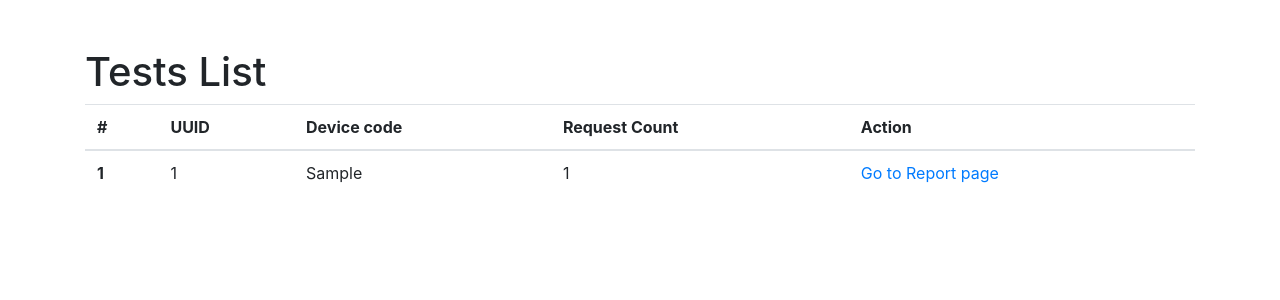
After one commit to SiyuQian/Stress-recognition-project, a Django app: page /tests in a window 1280 px wide. The commit adds this page. Shown: the top 300 px of the page. Run offline with Django 3.2, Linux system fonts and the light colour scheme; tables that the repository leaves empty hold one stand-in row (values such as "Sample post"); parts of the project's set-up code (start-up, migrations or seed data) failed here and were passed over; some libraries are stand-ins or nearby versions.

Commit message:
Add list page to list all the tests

```diff
--- /dev/null
+++ b/server/web/demoapp/templates/list.html
@@ -0,0 +1,28 @@
+{% load static %}
+<link rel="stylesheet" href="https://maxcdn.bootstrapcdn.com/bootstrap/4.0.0/css/bootstrap.min.css" integrity="sha384-Gn5384xqQ1aoWXA+058RXPxPg6fy4IWvTNh0E263XmFcJlSAwiGgFAW/dAiS6JXm" crossorigin="anonymous">
+
+<div class="container pt-5">
+    <h1>Tests List</h1>
+    <table class="table">
+        <thead>
+            <tr>
+            <th scope="col">#</th>
+            <th scope="col">UUID</th>
+            <th scope="col">Device code</th>
+            <th scope="col">Request Count</th>
+            <th scope="col">Action</th>
+            </tr>
+        </thead>
+        <tbody>
+            {% for request in requests %}
+                <tr>
+                    <th scope="row">{{ forloop.counter }}</th>
+                    <td>{{ request.uuid }}</td>
+                    <td>{{ request.device }}</td>
+                    <td>{{ request.dcount }}</td>
+                    <td><a target="_blank" href="/report?uuid={{ request.uuid }}&device_code={{ request.device }}">Go to Report page</a></td>
+                </tr>
+            {% endfor %}
+        </tbody>
+    </table>
+</div>
--- a/server/web/demoapp/templates/report.html
+++ b/server/web/demoapp/templates/report.html
@@ -131,7 +131,7 @@
           borderWidth: 2,
           radius: 5,
           display: true,
-          backgroundColor: 'rgba(255, 99, 132, 0.25)'
+          backgroundColor: 'rgba(255, 99, 132, 0.8)'
         };
 
         annotations.push(annotat);
@@ -147,7 +147,7 @@
           borderWidth: 1,
           radius: 5,
           display: true,
-          backgroundColor: 'rgb(216, 215, 250)'
+          backgroundColor: 'rgb(216, 215, 250, 0.8)'
         };
 
         annotations.push(annotat);
@@ -199,7 +199,7 @@
 
                 // grid line settings
                 grid: {
-                drawOnChartArea: false, // only want the grid lines for one axis to show up
+                    drawOnChartArea: false, // only want the grid lines for one axis to show up
                 },
             },
         }
--- a/server/web/demoapp/urls.py
+++ b/server/web/demoapp/urls.py
@@ -9,6 +9,7 @@ urlpatterns = [
 	path('', views.index),
     path('api/v1/stress', views.stress_index, name="stress_index"),
     path('api/v1/uuid', views.uuid_index, name="uuid_index"),
+    path('tests', views.tests_index, name="tests_index"),
     path('report', views.report_index, name="report_index"),
     path('report/label/add', views.report_add_label_index, name="report_add_label_index"),
 ] + static(settings.STATIC_URL, document_root=settings.STATIC_ROOT)
--- a/server/web/demoapp/views.py
+++ b/server/web/demoapp/views.py
@@ -5,7 +5,7 @@ from django.shortcuts import redirect
 from django.views.decorators.csrf import csrf_exempt
 from demoapp.models import Request, Response, Uuid, EventLabel
 from django.db import transaction
-from django.db.models import Avg
+from django.db.models import Avg, Count
 from demoapp.utils import validate_http_request_method, create_json_response, normalize_data, round_floats, get_time_diff, generate_csv
 import neurokit2 as nk
 import pandas as pd
@@ -224,6 +224,14 @@ def stress_index(request):
 
     return create_json_response(status_code, status, data, message = message)
 
+@csrf_exempt
+def tests_index(request):
+    distinct_requests = Request.objects.all().values('device', 'uuid').annotate(dcount=Count('uuid'))
+
+    return render(request, 'list.html', {
+        'requests': distinct_requests
+    })
+
 
 @csrf_exempt
 def report_index(request):
```
Also changed, not shown: 5 other files.
